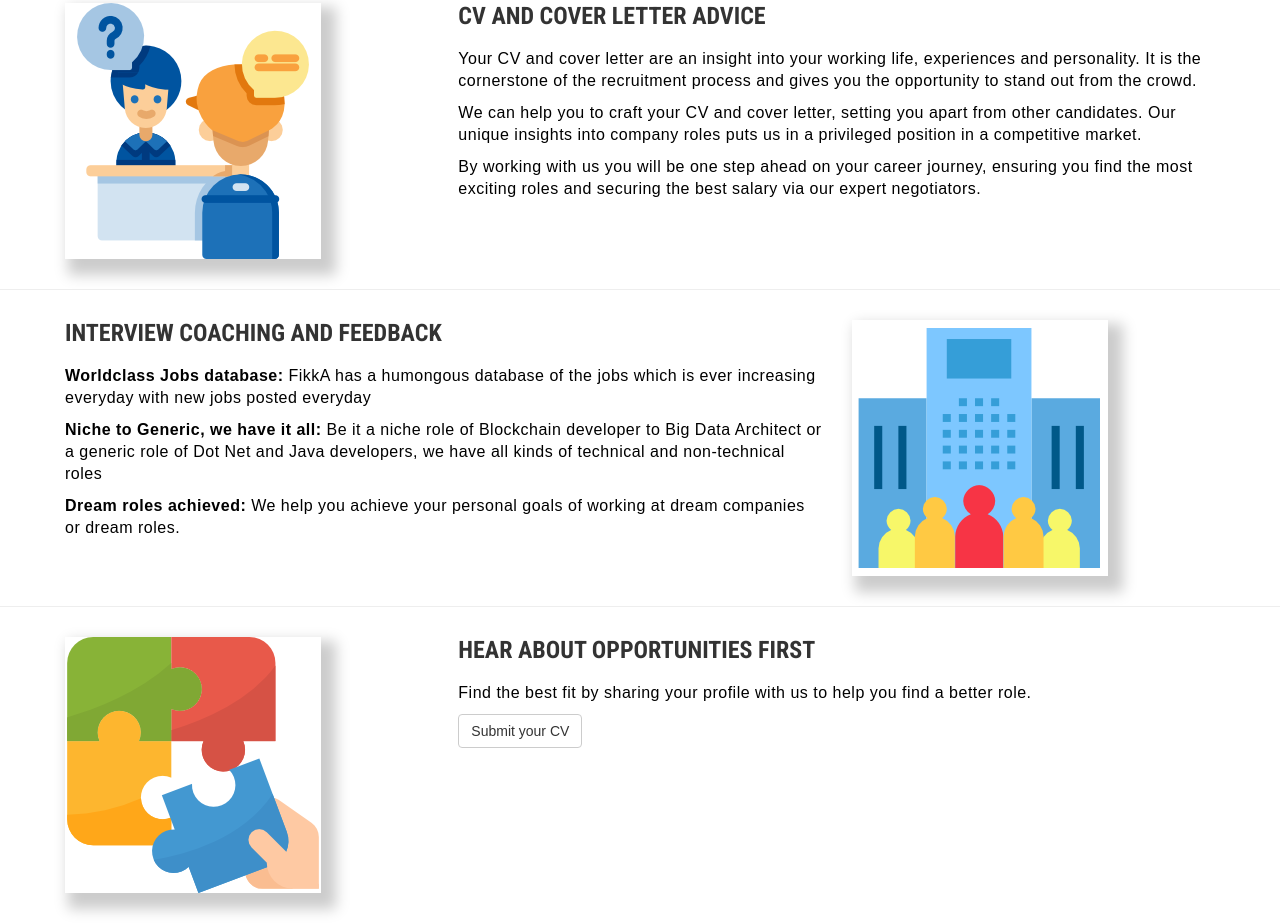
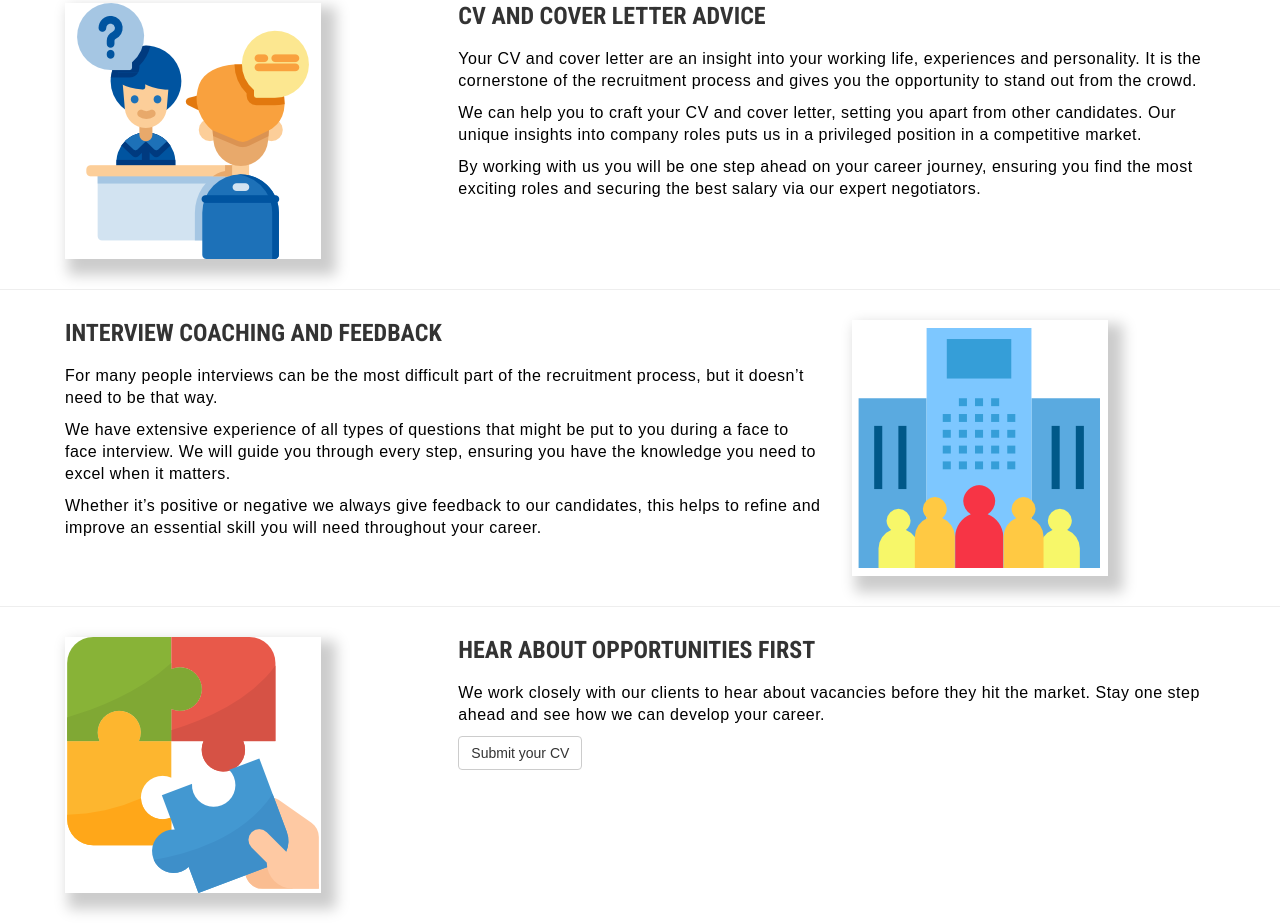
Before and after one commit to dthomaslomas/recruiter, a plain HTML site: page findwork.html in a window 1280 px wide. Shown: the part 319-1242 px from the top of the page. Drawn offline with Linux system fonts and the light colour scheme; files whose address does not match are found by name; a web font is replaced by a local one.

Commit message:
findwork.html content finished and uploaded. Meta data, canonical complete

```diff
--- a/findwork.html
+++ b/findwork.html
@@ -186,18 +186,14 @@
                 <div class="block" >
                     <h3 class="subtitle wow fadeInUp" data-wow-delay=".3s" data-wow-duration="500ms">interview coaching and feedback</h3>
                     <p  class="wow fadeInUp" data-wow-delay=".5s" data-wow-duration="500ms">
-
-<b>Worldclass Jobs database: </b>FikkA has a humongous database of the jobs which is ever increasing everyday with new jobs posted everyday
-
-
-
-
+                        For many people interviews can be the most difficult part of the recruitment process, but it doesn’t need to be that way.
                     </p>
                     <p  class="wow fadeInUp" data-wow-delay=".7s" data-wow-duration="500ms">
-                 <b>Niche to Generic, we have it all:</b> Be it a niche role of Blockchain developer to Big Data Architect or a generic role of Dot Net and Java developers, we have all kinds of technical and non-technical roles
+                        We have extensive experience of all types of questions that might be put to you during a face to face interview. We will guide you through every step, ensuring you have the knowledge you need to excel when it matters.
                     </p>
-                    <p class="wow fadeInUp" data-wow-delay=".7s" data-wow-duration="500ms"><b>Dream roles achieved: </b>We help you achieve your personal goals of working at dream companies or dream roles.</p>
-
+                    <p class="wow fadeInUp" data-wow-delay=".7s" data-wow-duration="500ms">
+                        Whether it’s positive or negative we always give feedback to our candidates, this helps to refine and improve an essential skill you will need throughout your career.
+                    </p>
                 </div>
             </div>
         </div>
@@ -216,7 +212,7 @@
                 <div class="block">
                     <h3 class="subtitle wow fadeInUp" data-wow-delay=".3s" data-wow-duration="500ms">Hear about opportunities first</h3>
                     <p  class="wow fadeInUp" data-wow-delay=".5s" data-wow-duration="500ms">
-                     Find the best fit by sharing your profile with us to help you find a better role.
+                     We work closely with our clients to hear about vacancies before they hit the market. Stay one step ahead and see how we can develop your career.
                     </p>
                  <a class="btn btn-default wow fadeInUp" data-wow-delay=".5s" data-wow-duration="700ms" href="contact.html" target="_blank">Submit your CV</a>
                 </div>
```
Also changed, not shown: index.html (+1 -1 lines).
